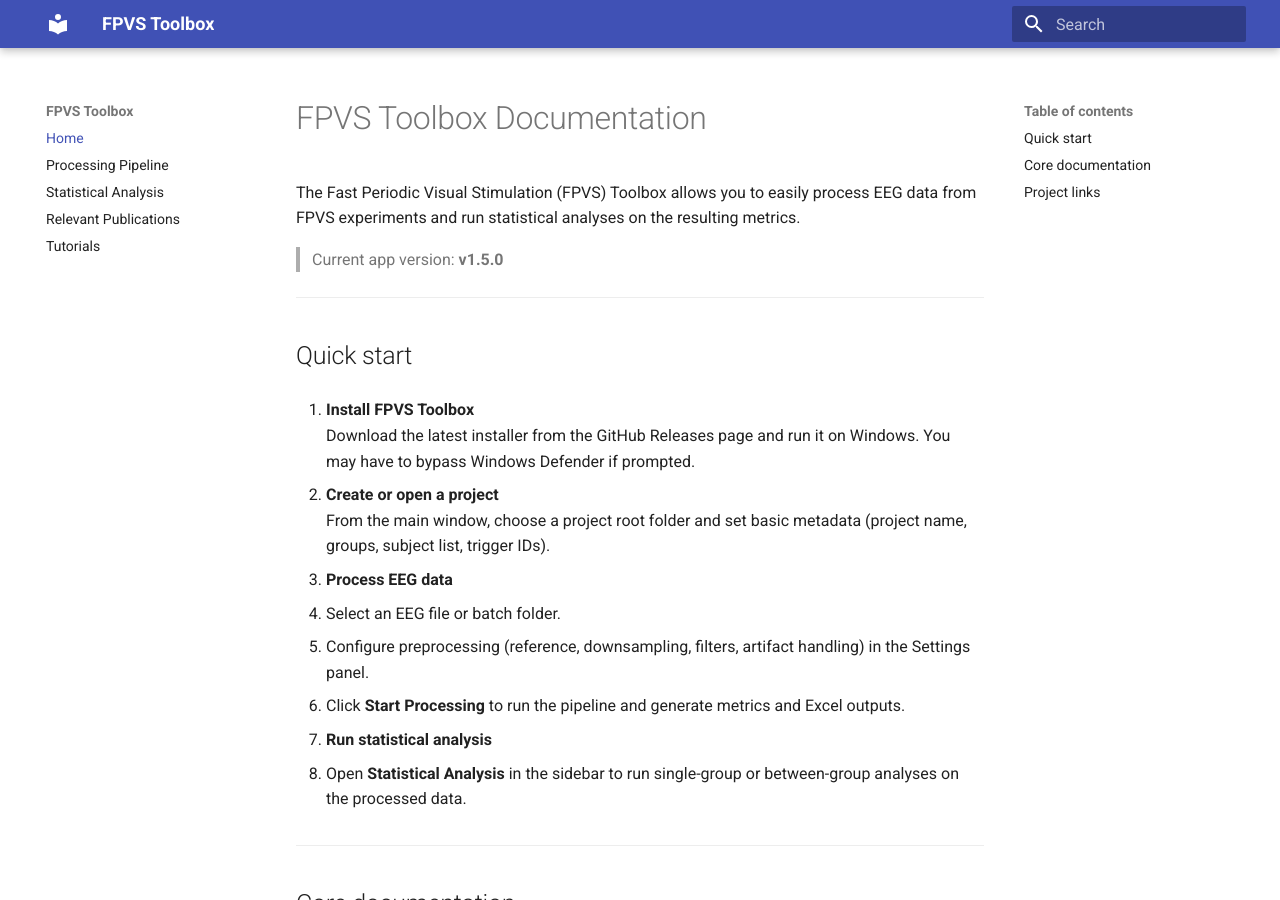
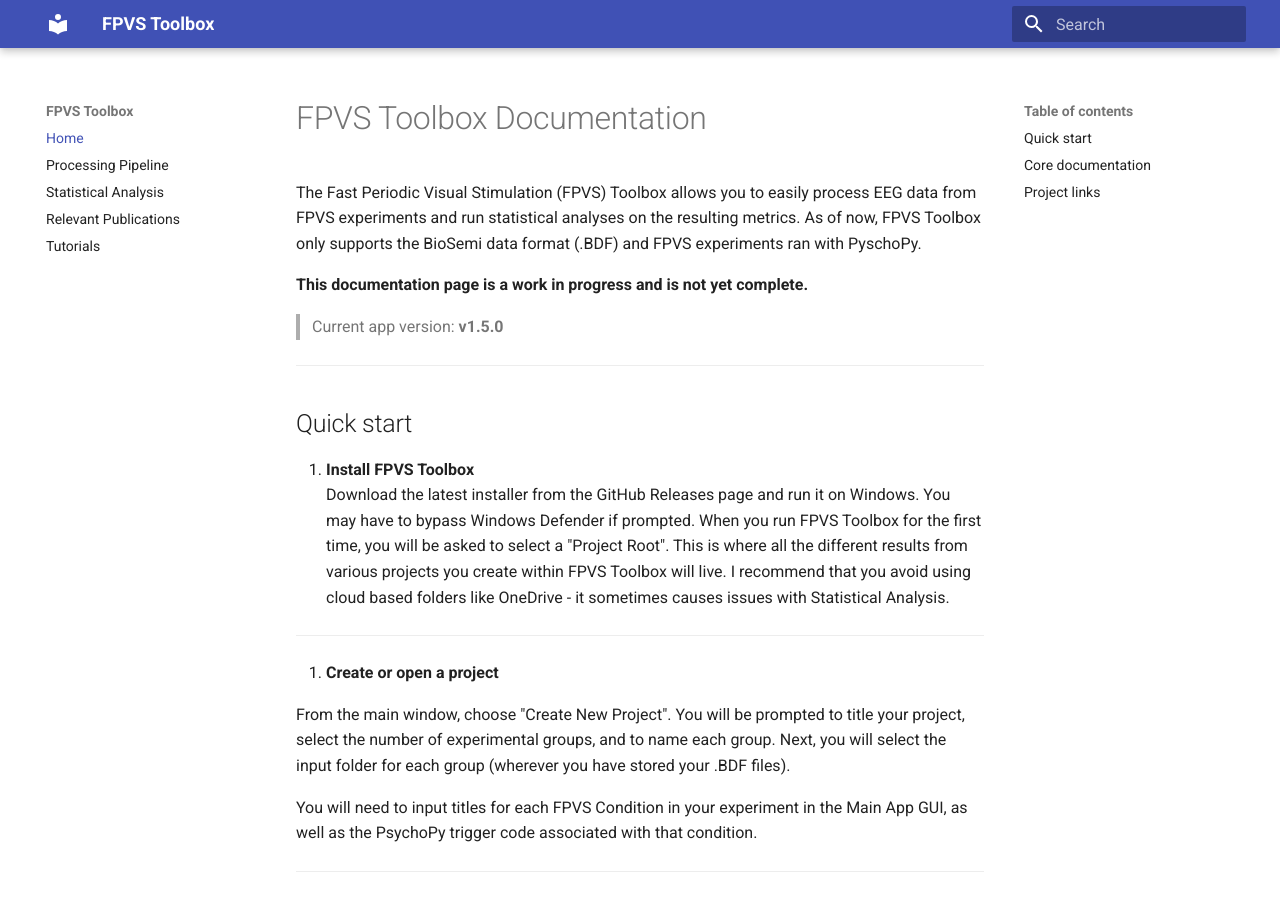
Before and after one commit to zcm58/FPVS-Toolbox-Repo, an MkDocs documentation site: the page built from docs/index.md, in a window 1280 px wide and 900 px high. Built offline with MkDocs 1.6.1 and Material for MkDocs 9.7.7, drawn with Linux system fonts in a browser that asks for light colours.

Commit message:
Updated the index.md

```diff
--- a/docs/index.md
+++ b/docs/index.md
@@ -2,7 +2,9 @@
 
 The Fast Periodic Visual Stimulation (FPVS) Toolbox allows you to easily process
 EEG data from FPVS experiments and run statistical analyses on the resulting
-metrics.
+metrics. As of now, FPVS Toolbox only supports the BioSemi data format (.BDF) and FPVS experiments ran with PyschoPy.
+
+**This documentation page is a work in progress and is not yet complete.**
 
 > Current app version: **v1.5.0**
 
@@ -12,12 +14,24 @@ metrics.
 
 1. **Install FPVS Toolbox**
    Download the latest installer from the GitHub Releases page and run it
-   on Windows. You may have to bypass Windows Defender if prompted.
+   on Windows. You may have to bypass Windows Defender if prompted. When you run FPVS Toolbox for the first time, you
+   will be asked to select a "Project Root". This is where all the different results from various projects you create
+   within FPVS Toolbox will live. I recommend that you avoid using cloud based folders like OneDrive - it sometimes
+   causes issues with Statistical Analysis.
+
+---
+
+2. **Create or open a project**
+
+From the main window, choose "Create New Project". You will be prompted to title your project, select the number
+of experimental groups, and to name each group. Next, you will select the input folder for each group (wherever you
+have stored your .BDF files).
 
 
-2. **Create or open a project**
-   From the main window, choose a project root folder and set basic metadata
-   (project name, groups, subject list, trigger IDs).
+   You will need to input titles for each FPVS Condition in your experiment in the Main App GUI, as well as the
+   PsychoPy trigger code associated with that condition.
+
+---
 
 
 3. **Process EEG data**
```
